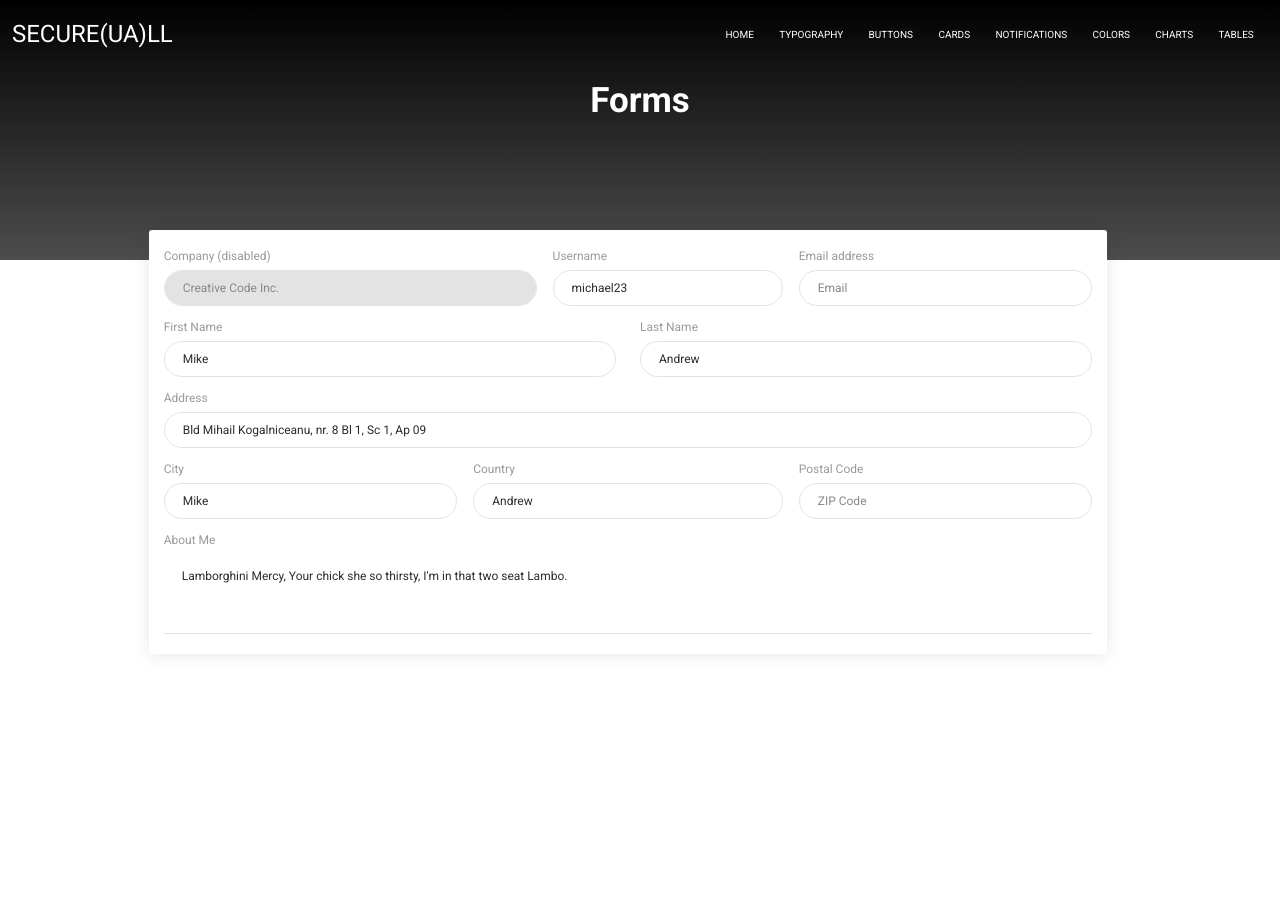
After one commit to secureUAll/frontend-backend, a Django app: template template/forms.html in a window 1280 px wide. The commit adds this page. Run offline with Django 3.2, Linux system fonts and the light colour scheme; the template is opened without the code that fills it, so the values that code supplies are empty.

Commit message:
template.forms

```diff
--- a/template/assets/css/custom.css
+++ b/template/assets/css/custom.css
@@ -328,3 +328,8 @@ a.text-danger:hover {
 .blockquote.blockquote-primary small{
     color: #92d400;
 }
+
+/* Forms */
+.form-control:focus {
+    border: 1px solid #92d400;
+}
--- /dev/null
+++ b/template/forms.html
@@ -0,0 +1,208 @@
+<!DOCTYPE html>
+<html lang="en">
+
+<head>
+    <meta charset="utf-8" />
+    <meta content='width=device-width, initial-scale=1.0, maximum-scale=1.0, user-scalable=0, shrink-to-fit=no'
+        name='viewport' />
+    <title>Secure(ua)ll Template</title>
+
+    <!-- Fonts -->
+    <link href="https://fonts.googleapis.com/css?family=Roboto:400,700,200" rel="stylesheet" />
+
+    <!-- Styles -->
+    <link href="assets/css/bootstrap.min.css" rel="stylesheet" />
+    <link rel="stylesheet" href="https://use.fontawesome.com/releases/v5.7.1/css/all.css"
+        integrity="sha384-fnmOCqbTlWIlj8LyTjo7mOUStjsKC4pOpQbqyi7RrhN7udi9RwhKkMHpvLbHG9Sr" crossorigin="anonymous">
+    <link href="assets/css/template.css" rel="stylesheet" />
+    <link href="assets/css/custom.css" rel="stylesheet" />
+
+</head>
+
+<body>
+
+    <!-- Navbar -->
+    <nav class="navbar navbar-expand-lg navbar-transparent  bg-primary  navbar-absolute">
+        <div class="container-fluid">
+            <div class="navbar-wrapper">
+
+                <a class="navbar-brand" href="index.html">
+                    <h3 class="m-0 p-0">secure(ua)ll</h3>
+                </a>
+            </div>
+            <button class="navbar-toggler" type="button" data-toggle="collapse" data-target="#navigation"
+                aria-controls="navigation-index" aria-expanded="false" aria-label="Toggle navigation">
+                <span class="navbar-toggler-bar navbar-kebab"></span>
+                <span class="navbar-toggler-bar navbar-kebab"></span>
+                <span class="navbar-toggler-bar navbar-kebab"></span>
+            </button>
+            <div class="collapse navbar-collapse justify-content-end" id="navigation">
+                <ul class="navbar-nav">
+                    <li class="nav-item">
+                        <a class="nav-link" href="index.html">
+                            <p>
+                                Home
+                            </p>
+                        </a>
+                    </li>
+                    <li class="nav-item">
+                        <a class="nav-link" href="#">
+                            <p>
+                                Typography
+                            </p>
+                        </a>
+                    </li>
+                    <li class="nav-item">
+                        <a class="nav-link" href="buttons.html">
+                            <p>
+                                Buttons
+                            </p>
+                        </a>
+                    </li>
+                    <li class="nav-item">
+                        <a class="nav-link" href="cards.html">
+                            <p>
+                                Cards
+                            </p>
+                        </a>
+                    </li>
+                    <li class="nav-item">
+                        <a class="nav-link" href="notifications.html">
+                            <p>
+                                Notifications
+                            </p>
+                        </a>
+                    </li>
+                    <li class="nav-item">
+                        <a class="nav-link" href="colors.html">
+                            <p>
+                                Colors
+                            </p>
+                        </a>
+                    </li>
+                    <li class="nav-item">
+                        <a class="nav-link" href="charts.html">
+                            <p>
+                                Charts
+                            </p>
+                        </a>
+                    </li>
+                    <li class="nav-item">
+                        <a class="nav-link" href="tables.html">
+                            <p>
+                                Tables
+                            </p>
+                        </a>
+                    </li>
+                </ul>
+            </div>
+        </div>
+    </nav>
+    <!-- End Navbar -->
+
+    <!-- Header -->
+    <div class="panel-header">
+        <div class="header text-center">
+            <h2 class="title">Forms</h2>
+            <p class="category"></p>
+        </div>
+    </div>
+    <!-- End Header -->
+
+    <!-- Page Content -->
+    <div class="content col-10 mx-auto row">
+        <div class="row">
+            <div class="col-md-12">
+                <div class="card">
+                    <div class="card-body">
+                        <form>
+                            <div class="row">
+                                <div class="col-md-5 pr-1">
+                                    <div class="form-group">
+                                        <label>Company (disabled)</label>
+                                        <input type="text" class="form-control" disabled="" placeholder="Company"
+                                            value="Creative Code Inc.">
+                                    </div>
+                                </div>
+                                <div class="col-md-3 px-1">
+                                    <div class="form-group">
+                                        <label>Username</label>
+                                        <input type="text" class="form-control" placeholder="Username"
+                                            value="michael23">
+                                    </div>
+                                </div>
+                                <div class="col-md-4 pl-1">
+                                    <div class="form-group">
+                                        <label for="exampleInputEmail1">Email address</label>
+                                        <input type="email" class="form-control" placeholder="Email">
+                                    </div>
+                                </div>
+                            </div>
+                            <div class="row">
+                                <div class="col-md-6 pr-1">
+                                    <div class="form-group">
+                                        <label>First Name</label>
+                                        <input type="text" class="form-control" placeholder="Company" value="Mike">
+                                    </div>
+                                </div>
+                                <div class="col-md-6 pl-1">
+                                    <div class="form-group">
+                                        <label>Last Name</label>
+                                        <input type="text" class="form-control" placeholder="Last Name" value="Andrew">
+                                    </div>
+                                </div>
+                            </div>
+                            <div class="row">
+                                <div class="col-md-12">
+                                    <div class="form-group">
+                                        <label>Address</label>
+                                        <input type="text" class="form-control" placeholder="Home Address"
+                                            value="Bld Mihail Kogalniceanu, nr. 8 Bl 1, Sc 1, Ap 09">
+                                    </div>
+                                </div>
+                            </div>
+                            <div class="row">
+                                <div class="col-md-4 pr-1">
+                                    <div class="form-group">
+                                        <label>City</label>
+                                        <input type="text" class="form-control" placeholder="City" value="Mike">
+                                    </div>
+                                </div>
+                                <div class="col-md-4 px-1">
+                                    <div class="form-group">
+                                        <label>Country</label>
+                                        <input type="text" class="form-control" placeholder="Country" value="Andrew">
+                                    </div>
+                                </div>
+                                <div class="col-md-4 pl-1">
+                                    <div class="form-group">
+                                        <label>Postal Code</label>
+                                        <input type="number" class="form-control" placeholder="ZIP Code">
+                                    </div>
+                                </div>
+                            </div>
+                            <div class="row">
+                                <div class="col-md-12">
+                                    <div class="form-group">
+                                        <label>About Me</label>
+                                        <textarea rows="4" cols="80" class="form-control"
+                                            placeholder="Here can be your description"
+                                            value="Mike">Lamborghini Mercy, Your chick she so thirsty, I'm in that two seat Lambo.</textarea>
+                                    </div>
+                                </div>
+                            </div>
+                        </form>
+                    </div>
+                </div>
+            </div>
+        </div>
+    </div>
+
+    <!--   Core JS Files   -->
+    <script src="assets/js/core/jquery.min.js"></script>
+    <script src="assets/js/core/popper.min.js"></script>
+    <script src="assets/js/core/bootstrap.min.js"></script>
+    <script src="assets/js/plugins/perfect-scrollbar.jquery.min.js"></script>
+</body>
+
+</html>
```
Also changed, not shown: template/index.html (+7 -0 lines).
